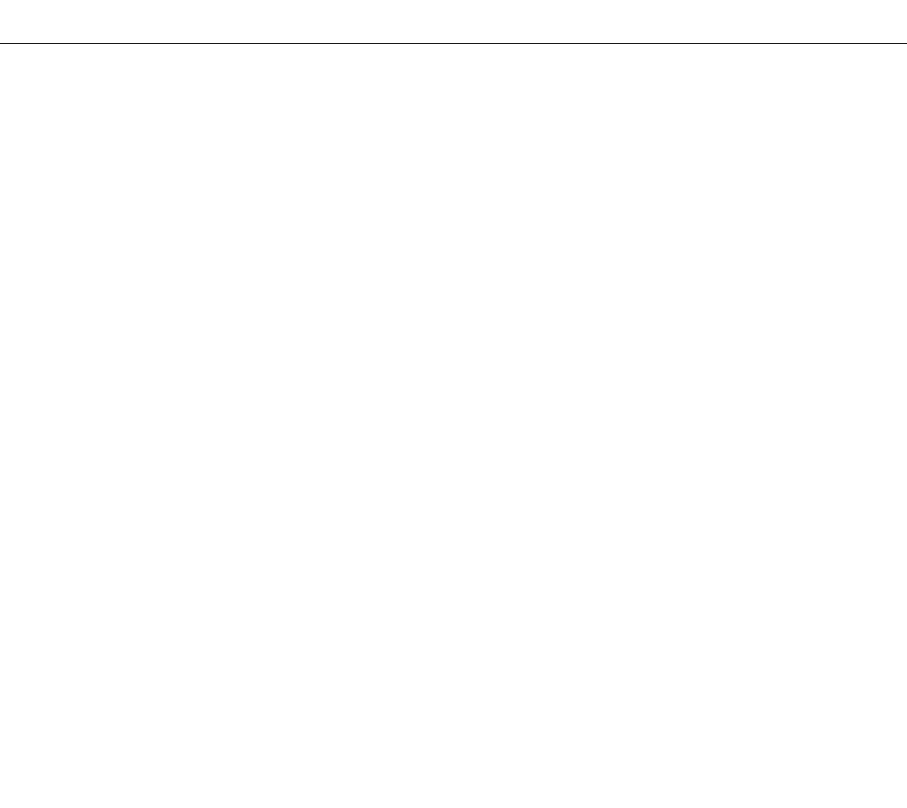
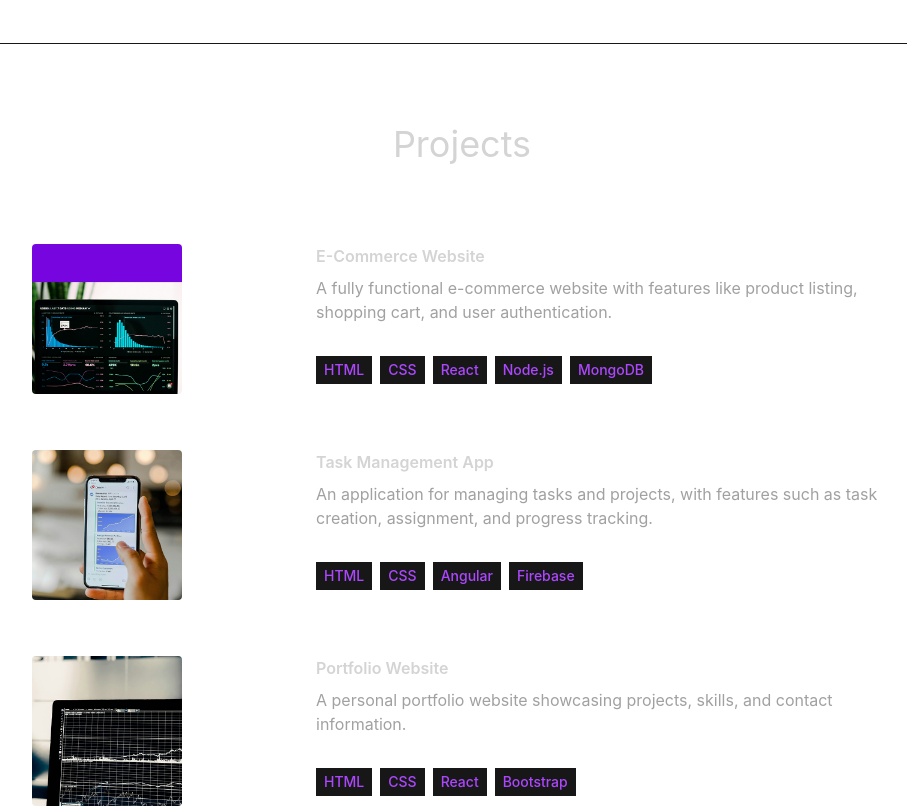
Before and after one commit to Zakerous76/portfolio-react, a React (Vite) app: page / in a window 1280 px wide. Shown: the part 3280-4088 px from the top of the page, without its empty margins (186-1093 px from the left). Before the commit the page ends 3324 px from the top, so only its background shows below. Built offline with nearby package versions, Linux system fonts and the light colour scheme; a web font is replaced by a local one.

Commit message:
Projects: done

```diff
--- a/src/App.jsx
+++ b/src/App.jsx
@@ -4,6 +4,7 @@ import Hero from "./components/Hero";
 import About from "./components/About";
 import Technologies from "./components/Technologies";
 import Experience from "./components/Experience";
+import Projects from "./components/Projects";
 const App = () => {
   return (
     <div className="overflow-x-hidden text-neutral-300 antialiased selection:bg-white selection:text-black mx-auto">
@@ -18,6 +19,7 @@ const App = () => {
           <About />
           <Technologies />
           <Experience />
+          <Projects />
         </div>
       </div>
     </div>
--- /dev/null
+++ b/src/components/Projects.jsx
@@ -0,0 +1,41 @@
+import React from "react";
+import { PROJECTS } from "../constants";
+
+const Projects = () => {
+  return (
+    <div className="border-b border-neutral-900 pb-4">
+      <h1 className="my-20 text-center text-4xl">Projects</h1>
+      <div>
+        {PROJECTS.map((project, index) => (
+          <div key={index} className="mb-8 flex flex-wrap lg:justify-center">
+            <div className="w-full lg:w-1/4">
+              <img
+                src={project.image}
+                alt={project.title}
+                width={150}
+                height={150}
+                className="mb-6 rounded"
+              />
+            </div>
+            <div className="w-full max-w-xl lg:w-3/4">
+              <h6 className="mb-2 font-semibold">{project.title}</h6>
+              <p className="mb-4 text-neutral-400">{project.description}</p>
+              <span className="flex flex-wrap">
+                {project.technologies.map((tech, ind) => (
+                  <span
+                    key={ind}
+                    className="mr-2 mt-4 bg-neutral-900 px-2 py-1 text-sm font-medium text-purple-500"
+                  >
+                    {tech}
+                  </span>
+                ))}
+              </span>
+            </div>
+          </div>
+        ))}
+      </div>
+    </div>
+  );
+};
+
+export default Projects;
```
